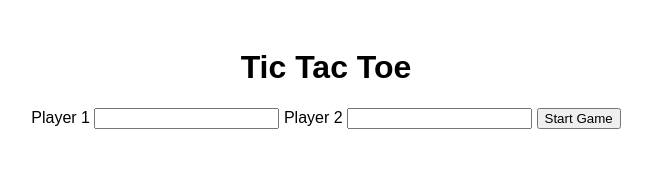
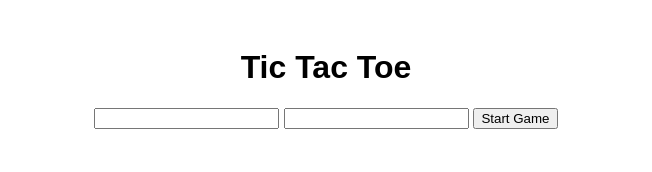
Before and after one commit to acciojob/tictactoe-MudassirAlam7, a website: page main.html in a window 1280 px wide. Shown: the whole page, without its empty margins (314-966 px from the left). Drawn offline with Linux system fonts and the light colour scheme.

Commit message:
created a submission

```diff
--- a/main.html
+++ b/main.html
@@ -10,9 +10,7 @@
 	<div class="container">
       <h1>Tic Tac Toe</h1>
       <div class="input-section">
-        <label for="">Player 1</label>
         <input type="text" id="player1" />
-        <label for="">Player 2</label>
         <input type="text" id="player2" />
         <button id="submit">Start Game</button>
       </div>
```
